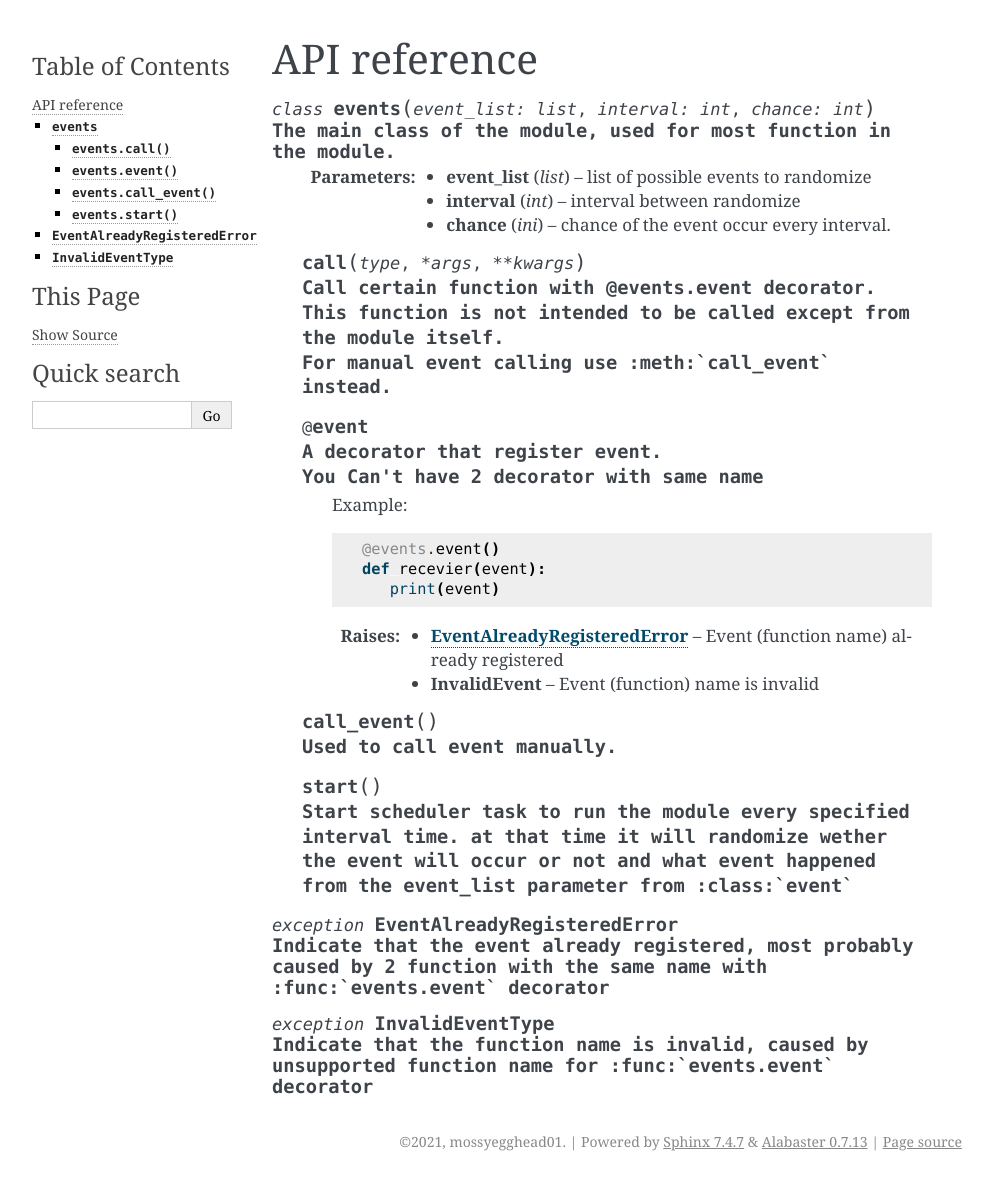
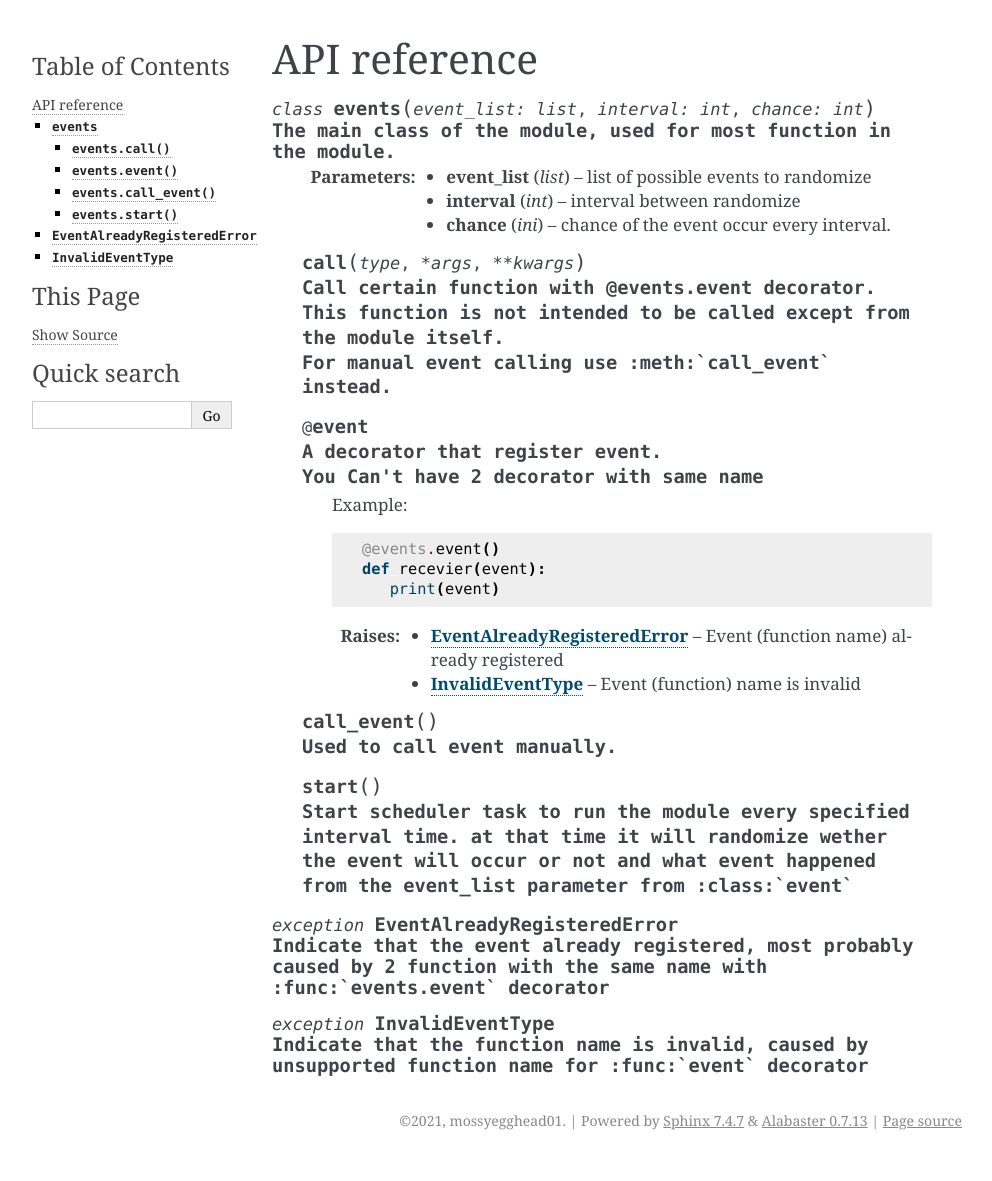
Before and after one commit to mossyegghead01/random-event, a Sphinx documentation site: the page built from docs/API.rst, in a window 1280 px wide. Shown: the whole page, without its empty margins (148-1140 px from the left). Built offline with Sphinx 7.4.7, drawn with Linux system fonts in a browser that asks for light colours; after the commit the page ends 1160 px from its top, so only the background shows below that.

Commit message:
something wrong with the api spacing

```diff
--- a/docs/API.rst
+++ b/docs/API.rst
@@ -8,9 +8,11 @@
    :param int interval: interval between randomize
    :param ini chance: chance of the event occur every interval.
 
+
    .. method:: call(type, *args, **kwargs)
       Call certain function with @events.event decorator. This function is not intended to be called except from the module itself.
       For manual event calling use :meth:`call_event` instead.
+
 
    .. decorator:: event()
       A decorator that register event.
@@ -25,16 +27,21 @@
             print(event)
 
       :raises EventAlreadyRegisteredError: Event (function name) already registered
-      :raises InvalidEvent: Event (function) name is invalid
+      :raises InvalidEventType: Event (function) name is invalid
+
+
 
    .. method:: call_event()
       Used to call event manually.
 
+
    .. method:: start()
       Start scheduler task to run the module every specified interval time. at that time it will randomize wether the event will occur or not and what event happened from the event_list parameter from :class:`event`
+
 
 .. exception:: EventAlreadyRegisteredError
    Indicate that the event already registered, most probably caused by 2 function with the same name with :func:`events.event` decorator
 
+
 .. exception:: InvalidEventType
-   Indicate that the function name is invalid, caused by unsupported function name for :func:`events.event` decorator
+   Indicate that the function name is invalid, caused by unsupported function name for :func:`event` decorator
```
